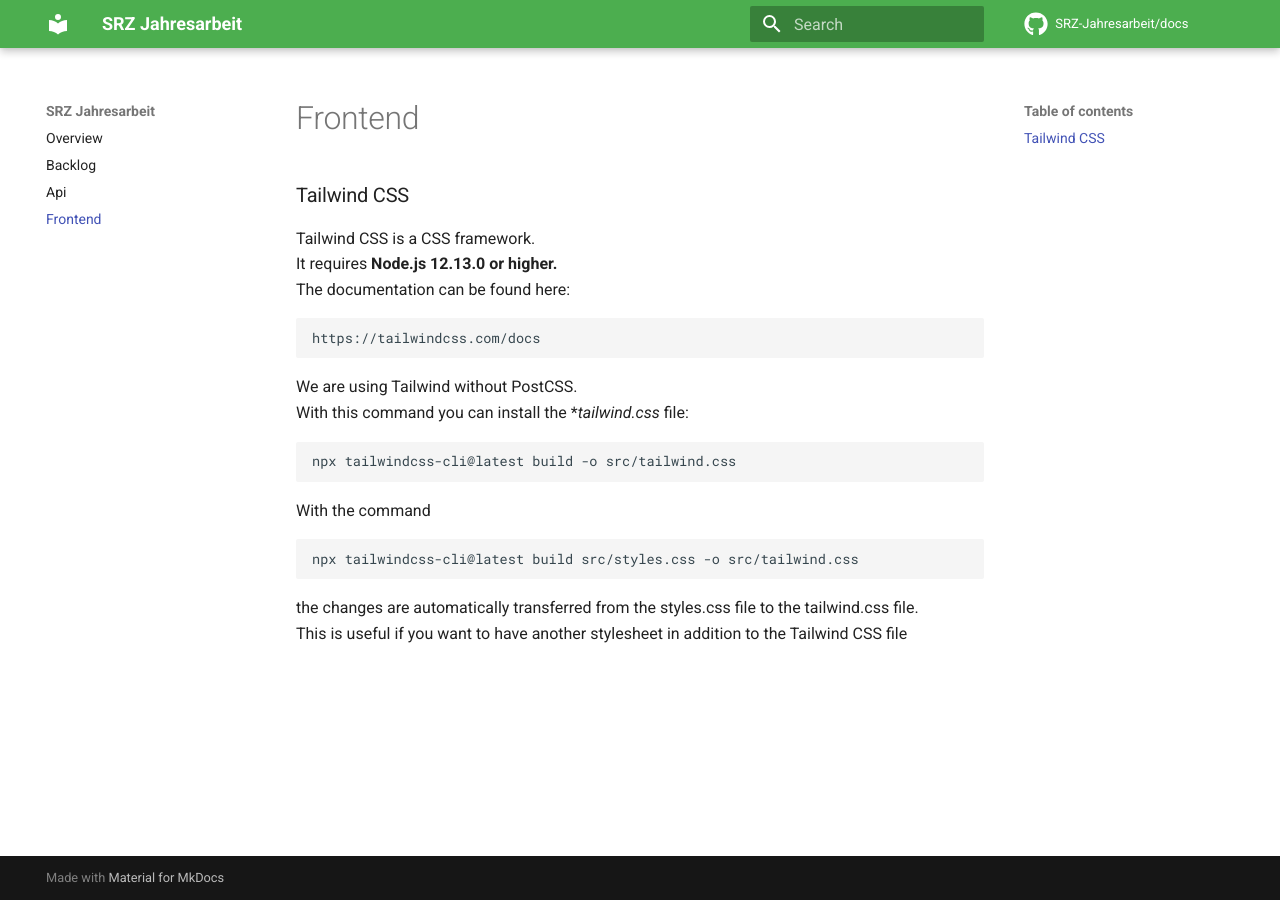
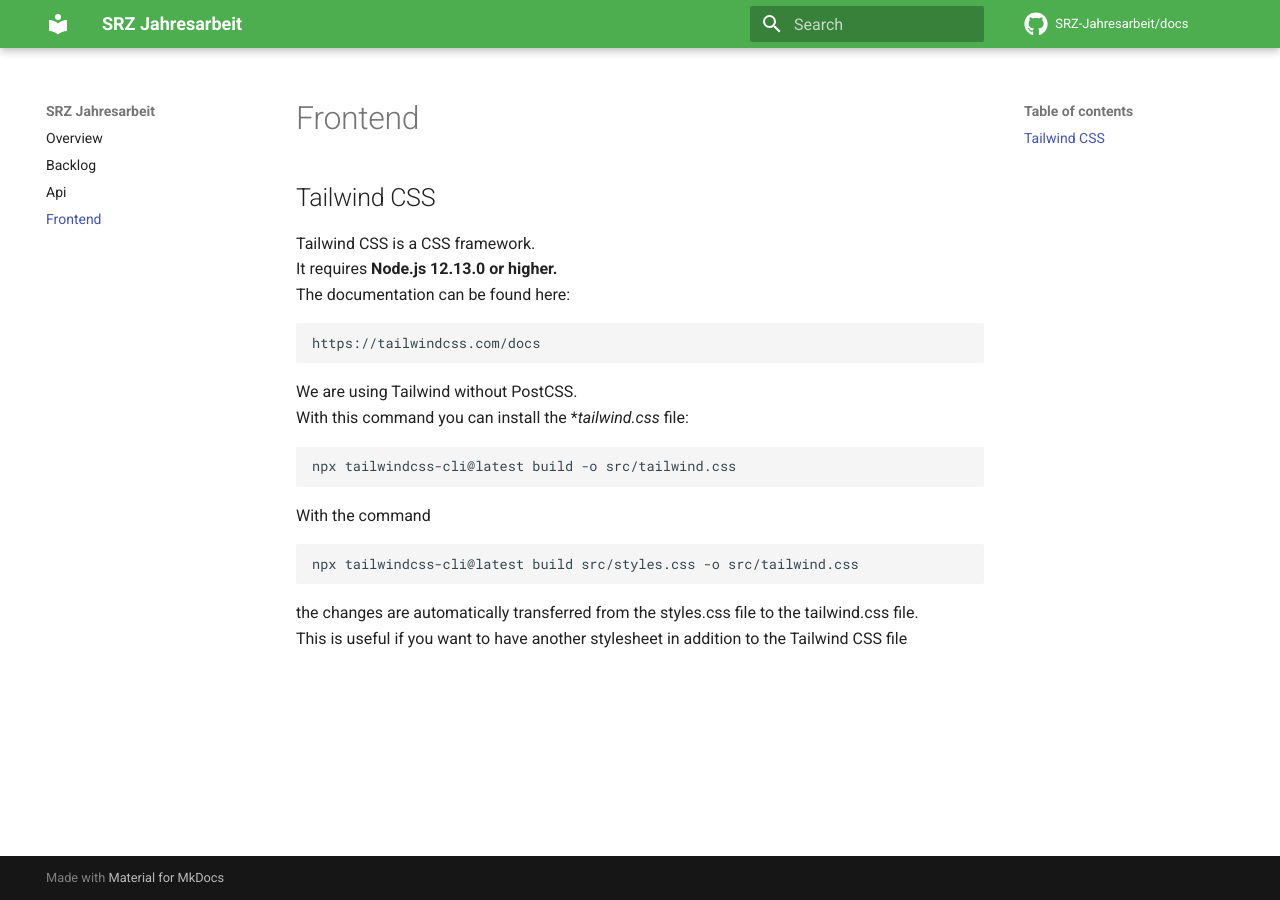
Before and after one commit to SRZ-Jahresarbeit/docs, an MkDocs documentation site: the page built from docs/Frontend.md, in a window 1280 px wide. Built offline with MkDocs 1.6.1 and Material for MkDocs 9.7.7, drawn with Linux system fonts in a browser that asks for light colours; comment, search, counter and statistics services are not loaded.

```diff
--- a/docs/Frontend.md
+++ b/docs/Frontend.md
@@ -1,4 +1,4 @@
-### Tailwind CSS
+## Tailwind CSS
 Tailwind CSS is a CSS framework.
 <br>
 It requires **Node.js 12.13.0 or higher.**
```
